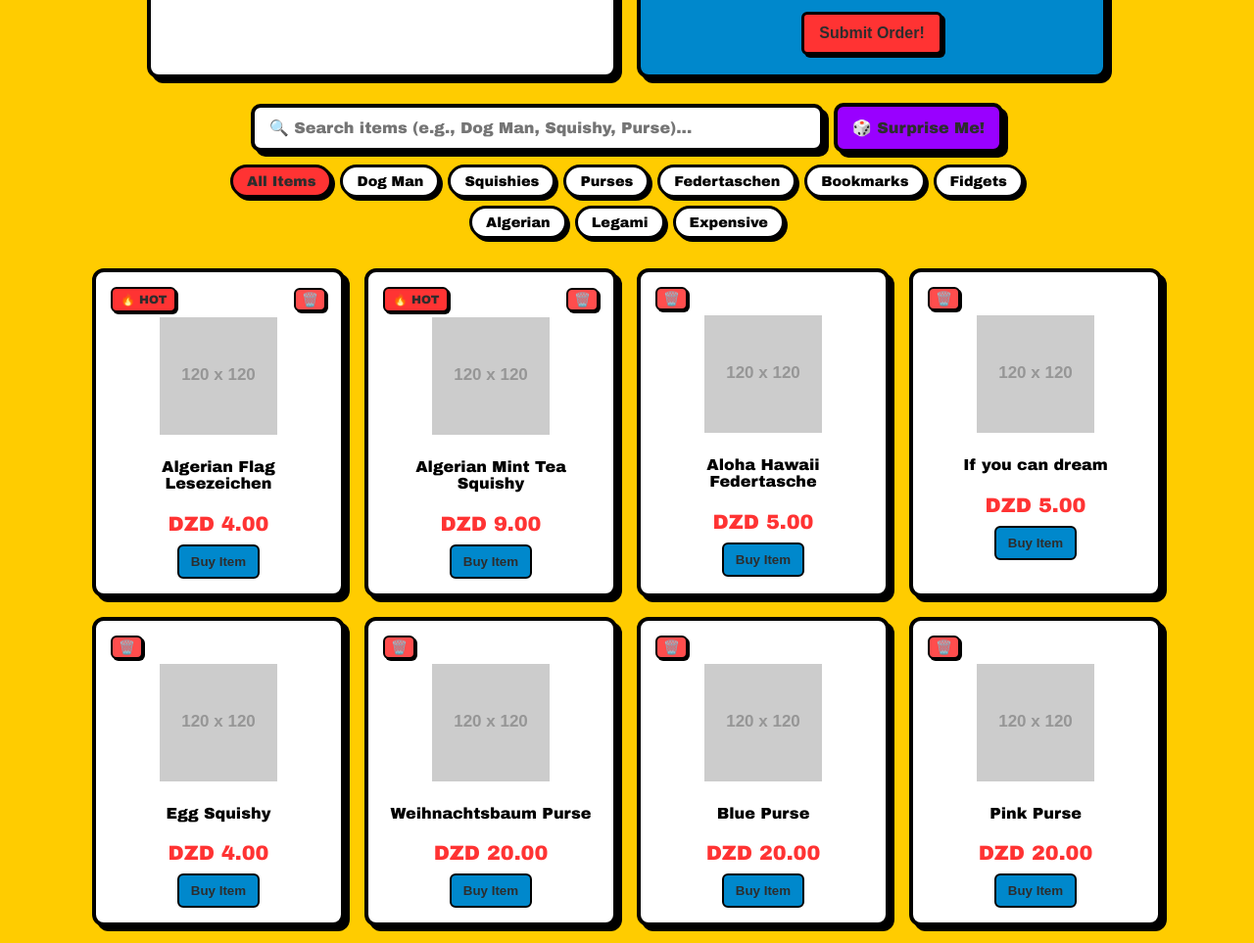
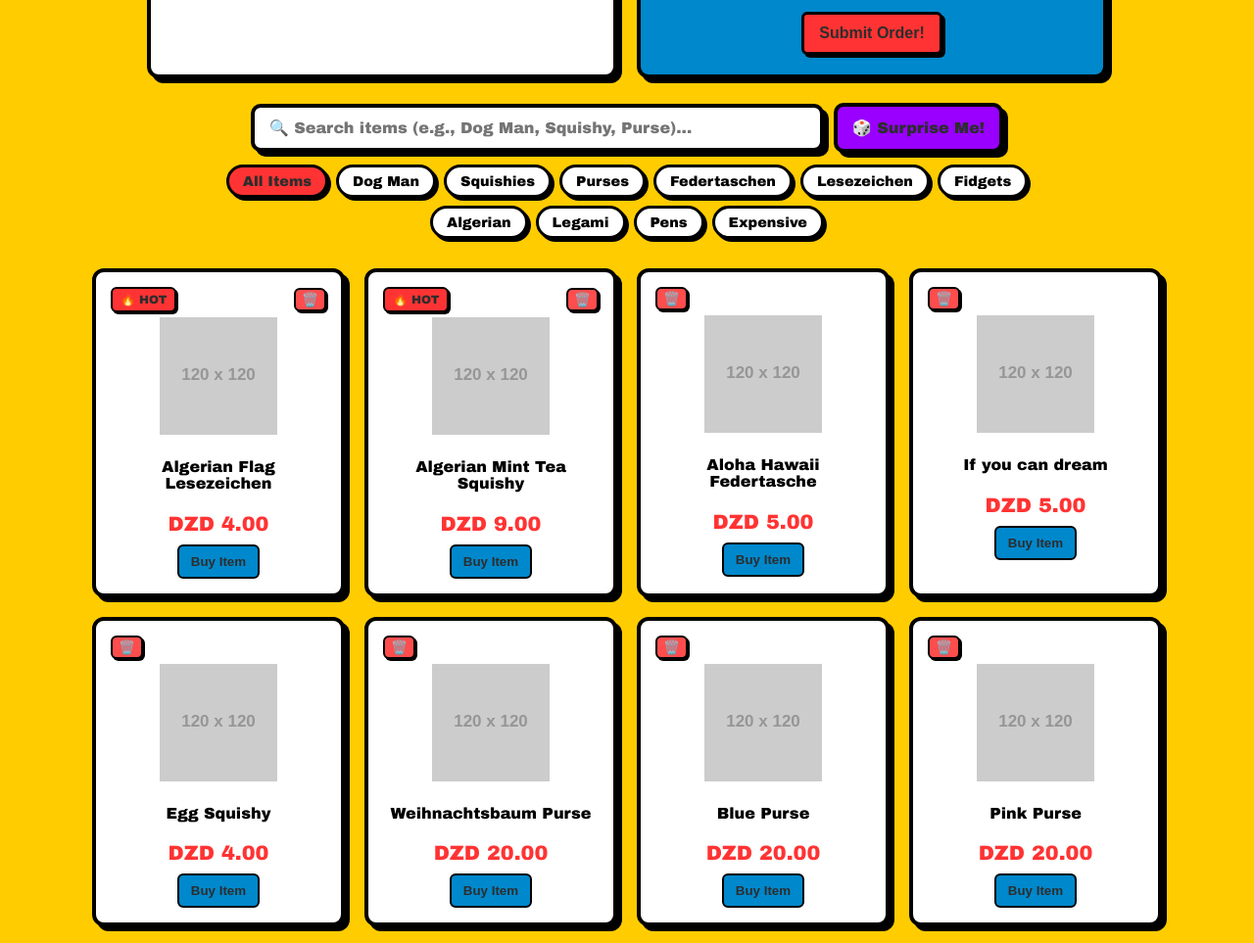
Before and after one commit to leonifares34-ux/dogman-marketplace, a plain HTML site: page store.html in a window 1280 px wide. Shown: the part 1036-1999 px from the top of the page at 98% size. Drawn offline with Linux system fonts and the light colour scheme; grey boxes are pictures that could not be loaded; placeholder pictures from the web are drawn by us.

Commit message:
fixed filters

```diff
--- a/store.html
+++ b/store.html
@@ -519,10 +519,11 @@
       <button class="filter-chip" onclick="setFilter('Squishy', this)">Squishies</button>
       <button class="filter-chip" onclick="setFilter('Purse', this)">Purses</button>
       <button class="filter-chip" onclick="setFilter('Federtasche', this)">Federtaschen</button>
-      <button class="filter-chip" onclick="setFilter('Lesezeichen', this)">Bookmarks</button>
+      <button class="filter-chip" onclick="setFilter('Lesezeichen', this)">Lesezeichen</button>
       <button class="filter-chip" onclick="setFilter('Fidget', this)">Fidgets</button>
-      <button class="filter-chip" onclick="setFilter('Algerian', this)">Algerian</button>
+      <button class="filter-chip" onclick="setFilter('Algerian','Algeria', this)">Algerian</button>
       <button class="filter-chip" onclick="setFilter('Legami', this)">Legami</button>
+      <button class="filter-chip" onclick="setFilter('Pen', this)">Pens</button>
       <button class="filter-chip" onclick="setFilter('expensive', this)">Expensive</button>
     </div>
   </div>
```
